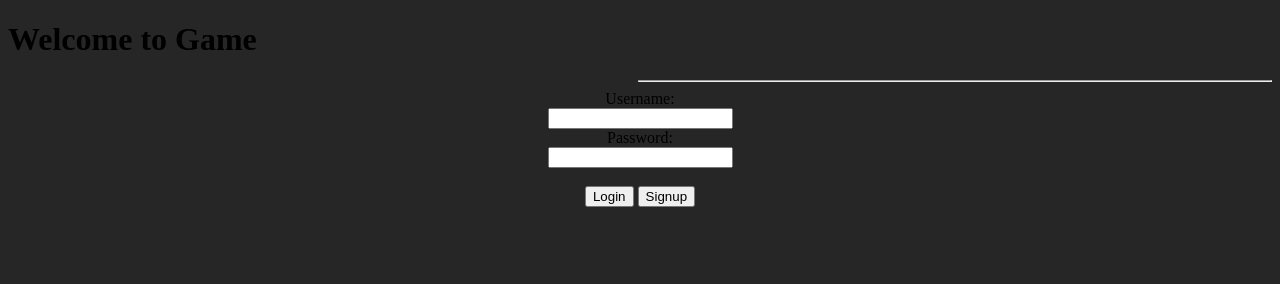
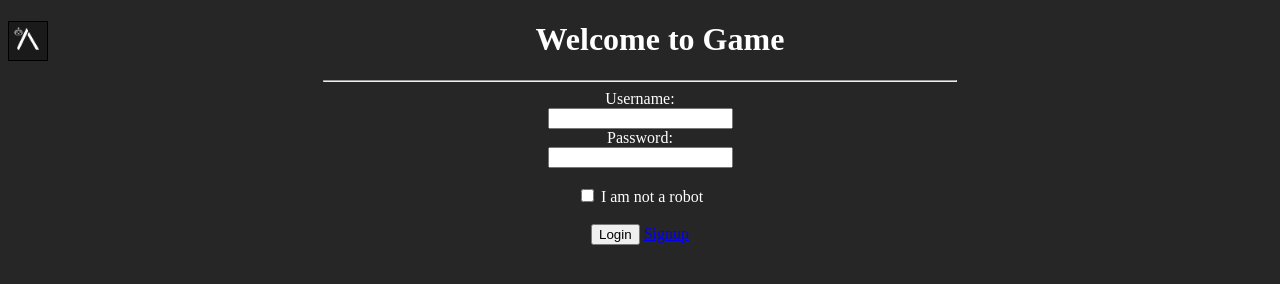
Before and after one commit to AltaOfficial/Website, a plain HTML site: page index.html in a window 1280 px wide. Drawn offline with Linux system fonts and the light colour scheme.

Commit message:
More changes

```diff
--- a/ca.js
+++ b/ca.js
@@ -3,7 +3,7 @@ var password = "";
 
 function creataccount(){
     var givenuser = document.forms["accountcreate"]["setuser"].value;
-    var givenpass = document.forms["accountcreate"]["setuser"].value;
+    var givenpass = document.forms["accountcreate"]["setpass"].value;
 
     givenuser = username;
     givenpass = password;
--- a/index.html
+++ b/index.html
@@ -1,28 +1,36 @@
 <!DOCTYPE html>
-<html>
+<html lang="en">
 
 <head>
-<h1>Welcome to Game</h1>
-<title>Website001</title>
+<meta charset="UTF-8">
+<meta name="veiwport" content="width=device-width, initial-scale=1.0">
+<img src="IMG\Altasbot.png" Width="3%" Height="3%" align="left" border="1%" alt="No Image Found.">
+<font color="white"><h1 align="center">Welcome to Game</h1></font>
+<title>Login</title>
 <script src="login.js"></script>
 <script src="ca.js"></script>
+<script>src="signup.js"</script>
 </head>
 
-<hr width="50%" align="right">
+<hr width="50%" align="center">
 
 <body bgcolor=#262626>
 
+<!--simple login form-->
 <form action="loggedin.html" name="loginForm" onsubmit="return login()" method="post" align="center">
-Username:
+<font color="white">Username:</font>
 <br>
-<input type="text" name="username">
+<input type="text" name="username" autocomplete="off" required>
 <br>
-Password:
+<font color="white">Password:</font>
 <br>
-<input type="password" name="password">
+<input type="password" name="password" required>
 <br><br>
-<input type="submit" value="Login">
-<input action="supage.html" name="signup" type="button" value="Signup" onclick="return signUp()" method="post">
+<input type="checkbox" name="checkbox" value="I Am Not A Robot" required>
+<font color="white">I am not a robot</font>
+<br><br>
+<input type="submit" value="Login" >
+<font color="white"><a href="supage.html">Signup</a></font>
 </form>
 
 </body>
@@ -32,11 +40,4 @@ Password:
 
 
 
-
-
-
-
-
-
-
 </html>
--- a/login.js
+++ b/login.js
@@ -1,16 +1,4 @@
 
-function signUp(){
-	alert("function ran");
-	if(username&&password == null || NaN || undefinded || "" || ''){
-		alert("other function ran");
-		return true;
-	}else if(username&&password !== null || NaN || undefinded || "" || ''){
-		var result = confirm("Do you really want to make another account?");
-		if(result == true){
-			return true
-		}
-	}
-}
 
 function login(){
 	var user = document.forms["loginForm"]["username"].value;
```
Also changed, not shown: signup.js (added, +12 -0 lines), supage.html (+11 -7 lines), IMG/Altasbot.png (added), 1 other file.
